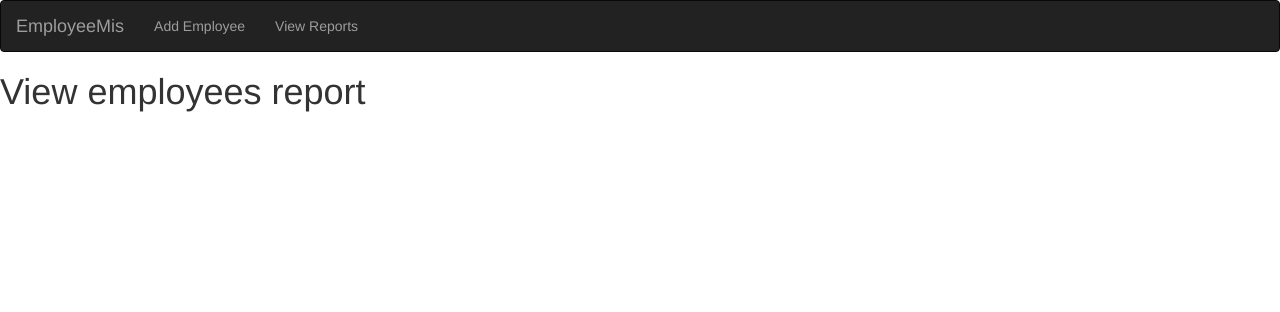
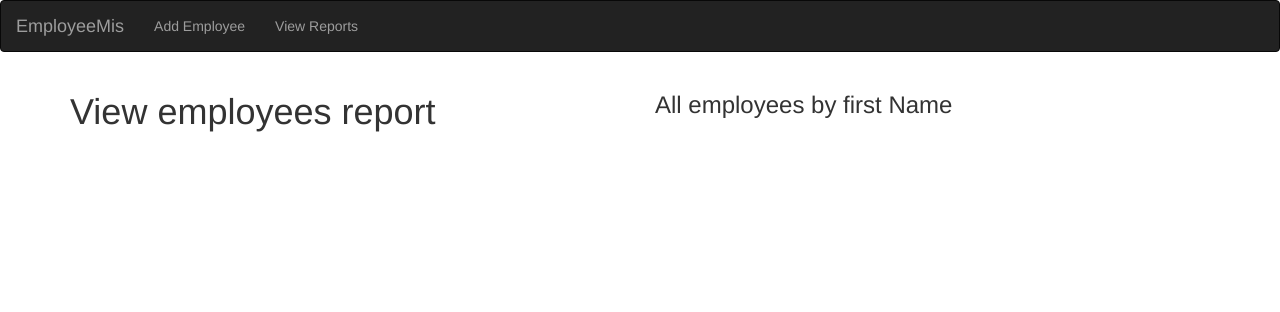
Before and after one commit to Josephat-n/employeeMis, a Flask app: page /view_reports in a window 1280 px wide. Shown: the top 312 px of the page. Run offline with Flask 2, Linux system fonts and the light colour scheme; data that the repository does not hold is empty; some libraries are stand-ins or nearby versions.

Commit message:
restructure the landing and reports pages

```diff
--- a/app/main/views.py
+++ b/app/main/views.py
@@ -8,11 +8,10 @@ from .forms import EmployeeForm
 @main.route('/')
 def index():
    """
-   Fetch the employees and details from the bd.
+   This is the default landing page, containing the welcome message.
    """
-   employees = Employee.query.all()
-   print(employees)
-   return render_template('index.html', employees = employees)
+
+   return render_template('index.html')
 
 @main.route('/add_employee', methods = ['GET','POST'])
 def addemp():
@@ -43,7 +42,9 @@ def addemp():
 @main.route('/view_reports')
 def reports():
    """
-   View employees report
+   View employees report. This includes fetching all the employees details from the bd.
    """
+   employees = Employee.query.all()
+   print(employees)
 
-   return render_template('report.html')
+   return render_template('report.html', employees = employees)
--- a/app/templates/report.html
+++ b/app/templates/report.html
@@ -1,8 +1,21 @@
 {% extends 'base.html'%}
 
 {% block content %}
-
-<h1>View employees report</h1>
+<div class="container">
+    <div class="row">
+        <div class="col-md-6">
+            <h1>View employees report</h1>
+        </div>
+        <div class="col-md-6">
+            <h3>All employees by first Name</h3>
+            <ol>
+                {% for employee in employees %}
+                   <li>{{employee.name}}</li>
+                {% endfor %}
+            </ol>
+        </div>
+    </div>
+</div>
 
 
 {% endblock %}
```
Also changed, not shown: app/templates/index.html (+7 -2 lines).
